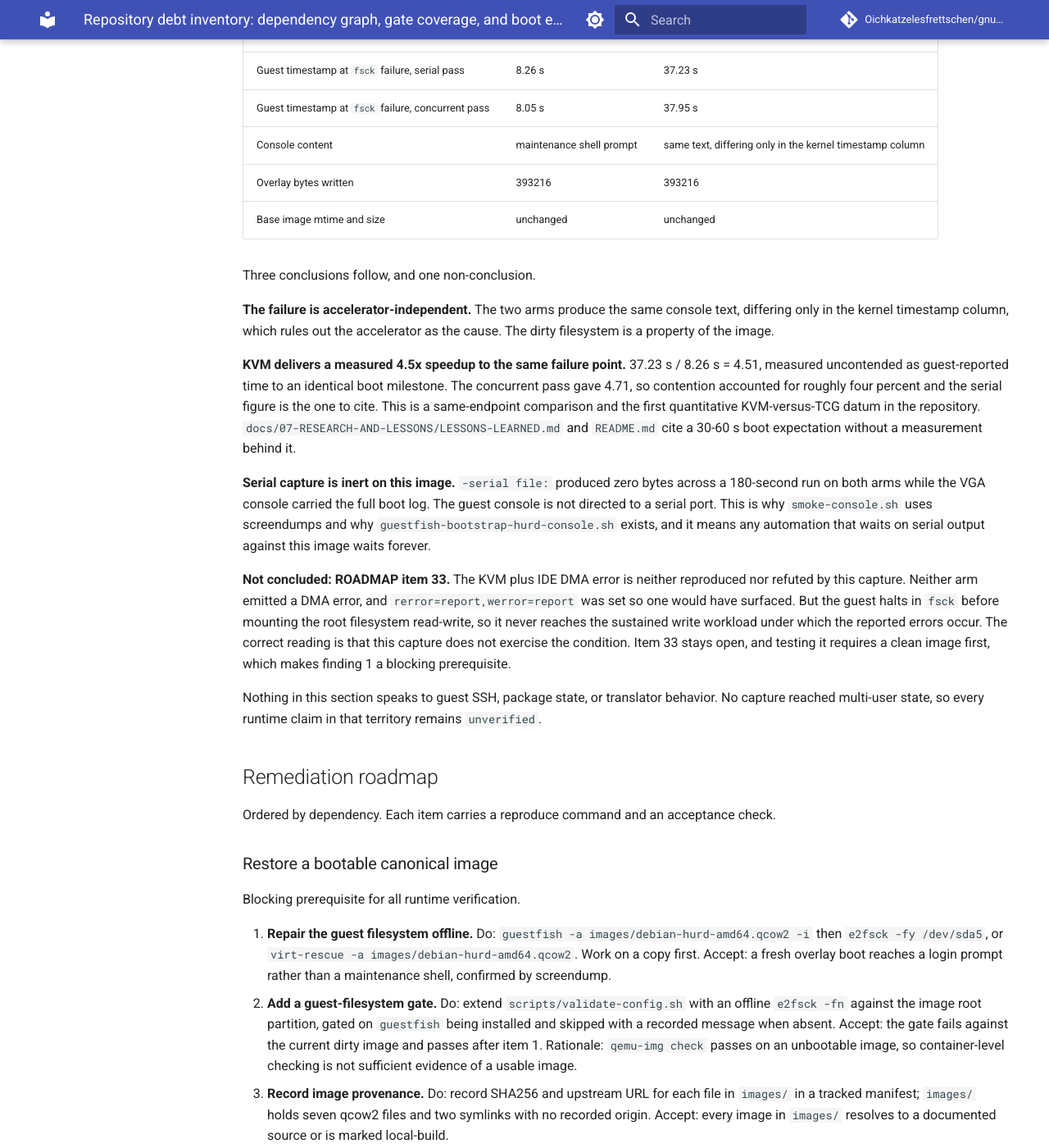
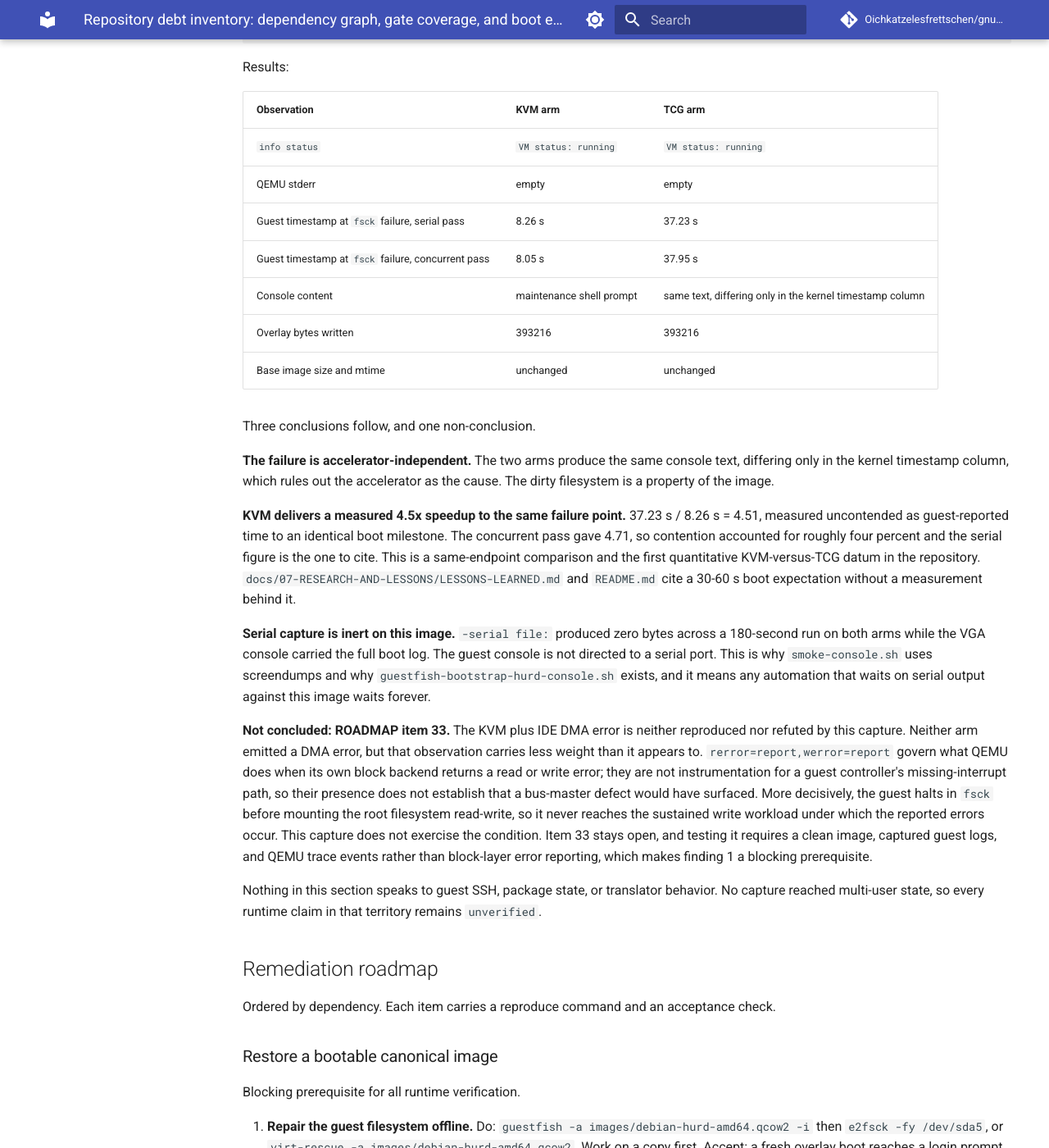
Before and after one commit to Oichkatzelesfrettschen/gnu-hurd-docker, an MkDocs documentation site: the page built from docs/audits/repo-debt-inventory-script-graph-boot-evidence.md, in a window 1280 px wide and 1400 px high, scrolled down 9170 px. Shown: the whole window at 82% size. Built offline with MkDocs 1.6.1 and Material for MkDocs 9.7.7, drawn with Linux system fonts in a browser that asks for light colours; comment, search, counter and statistics services are not loaded; the version menu is left out; some of the changed text lies outside the part shown.

Commit message:
docs: correct the audit's internal references and evidence language
Two statements claimed more than the observations support.

Unchanged size and mtime are evidence that no ordinary write occurred; they
do not establish byte identity, which would need a SHA-256 comparison this
pass did not run.  The overlay construction is what makes the base read-only,
and the text now rests on that rather than on stat output.

rerror and werror govern what QEMU does when its own block backend returns a
read or write error.  They are not instrumentation for a guest controller's
missing-interrupt path, so their presence does not establish that an IDE
bus-master defect would have surfaced.  The non-conclusion for item 33 stands
on the stronger ground it always had: the guest halts in fsck before mounting
root read-write and never reaches the workload in question.  Closing it needs
captured guest logs and QEMU trace events, not block-layer error reporting.

Internal references drifted during revision.  The shellcheck scope defect is
finding 5 rather than 4, Milestone 7 spans items 42-51 rather than 42-49, the
mkdocs items are present in the roadmap as 50 and 51 rather than absent, and
the closing limitations cited the contended 4.7x rather than the uncontended
4.51x selected for the body.  That figure is now labelled as guest-reported
elapsed time to a common pre-multi-user milestone, with the provenance a
durable measurement would need.

"Live shell scripts: 102" was not repository-wide: the audit itself records
share/ as a maintained guest-delivery surface.  The metric is renamed to the
host-control surface and share/ is counted separately, and roadmap item 48
names both orphan denominators rather than the raw graph count alone.

Assisted-by: Claude (Opus 5)

```diff
--- a/docs/audits/repo-debt-inventory-script-graph-boot-evidence.md
+++ b/docs/audits/repo-debt-inventory-script-graph-boot-evidence.md
@@ -103,7 +103,8 @@ Result: exit 1. The Pages deployment fails on every push touching `docs/**` or
 ### 5. The shellcheck gate inspects 28 percent of the shell surface
 
 `scripts/validate-config.sh` enumerates its shellcheck targets one literal path per line
-(29 invocations of `shellcheck -S error <path>`) against 102 live shell scripts. New scripts
+(29 invocations of `shellcheck -S error <path>`) against 102 host-control shell scripts,
+and against 106 once the four `share/` guest-delivery scripts are counted. New scripts
 are not covered until someone remembers to add a line. Entire tiers are unenumerated: all
 seven `scripts/test-phases/*.sh` and five of the seven `scripts/lib/*.sh`.
 
@@ -122,7 +123,8 @@ Commands and their results as of this audit.
 | Tracked files | 445 | `git ls-files \| wc -l` |
 | Markdown / shell / YAML / Python | 271 / 109 / 25 / 4 | `git ls-files \| sed 's/.*\.//' \| sort \| uniq -c` |
 | C or header files | 0 | `git ls-files '*.c' '*.h' \| wc -l` |
-| Live shell scripts (excluding archive) | 102 | `find scripts entrypoint.sh -name '*.sh' \| grep -v /archive/ \| wc -l` |
+| Host-control shell surface (`entrypoint.sh`, `scripts/`, excluding archive) | 102 | `find entrypoint.sh scripts -name '*.sh' -not -path '*/archive/*' \| wc -l` |
+| Guest-delivery shell surface (`share/`) | 4 | `find share -name '*.sh' \| wc -l` |
 | shellcheck errors | 0 | `shellcheck -f gcc $(...)` |
 | shellcheck warnings / notes | 15 / 78 | as above, grouped by severity |
 | yamllint errors / warnings | 1 / 1 | `yamllint -c .yamllint -f parsable compose*.yaml .github/ config/` |
@@ -345,8 +347,10 @@ robust against missing configuration; the documentation is the drifted surface.
 ## Boot evidence
 
 Two-arm instrumented capture, KVM and TCG, same image, same disk bus, same machine type.
-Base image untouched: each arm writes to a fresh qcow2 overlay whose backing file is the
-canonical image, verified by `stat` before and after.
+Each arm writes to a fresh qcow2 overlay whose backing file is the canonical image, so the
+base is read rather than written by construction. Size and mtime were unchanged before and
+after, which is evidence that no ordinary write occurred; establishing byte identity would
+need a SHA-256 comparison, which this pass did not run.
 
 The capture ran twice. The first pass started both arms concurrently, which co-schedules a
 CPU-bound TCG guest against a KVM guest and inflates the TCG figure by an unknown amount.
@@ -378,7 +382,7 @@ Results:
 | Guest timestamp at `fsck` failure, concurrent pass | 8.05 s | 37.95 s |
 | Console content | maintenance shell prompt | same text, differing only in the kernel timestamp column |
 | Overlay bytes written | 393216 | 393216 |
-| Base image mtime and size | unchanged | unchanged |
+| Base image size and mtime | unchanged | unchanged |
 
 Three conclusions follow, and one non-conclusion.
 
@@ -400,12 +404,15 @@ why `guestfish-bootstrap-hurd-console.sh` exists, and it means any automation th
 serial output against this image waits forever.
 
 **Not concluded: ROADMAP item 33.** The KVM plus IDE DMA error is neither reproduced nor
-refuted by this capture. Neither arm emitted a DMA error, and `rerror=report,werror=report`
-was set so one would have surfaced. But the guest halts in `fsck` before mounting the root
-filesystem read-write, so it never reaches the sustained write workload under which the
-reported errors occur. The correct reading is that this capture does not exercise the
-condition. Item 33 stays open, and testing it requires a clean image first, which makes
-finding 1 a blocking prerequisite.
+refuted by this capture. Neither arm emitted a DMA error, but that observation carries less
+weight than it appears to. `rerror=report,werror=report` govern what QEMU does when its own
+block backend returns a read or write error; they are not instrumentation for a guest
+controller's missing-interrupt path, so their presence does not establish that a bus-master
+defect would have surfaced. More decisively, the guest halts in `fsck` before mounting the
+root filesystem read-write, so it never reaches the sustained write workload under which the
+reported errors occur. This capture does not exercise the condition. Item 33 stays open, and
+testing it requires a clean image, captured guest logs, and QEMU trace events rather than
+block-layer error reporting, which makes finding 1 a blocking prerequisite.
 
 Nothing in this section speaks to guest SSH, package state, or translator behavior. No
 capture reached multi-user state, so every runtime claim in that territory remains
@@ -558,10 +565,11 @@ traceability rather than as pending work:
 - Item 17 no longer reads "`docker compose` vs `docker compose`"; it names v2 against
   `podman-compose` and records the zero-live-v1-invocation measurement.
 - Items 33 and 34 are annotated as blocked on the image repair, with the reason stated.
-- Milestone 5b (items 35-38, bootable image integrity) and Milestone 7 (items 42-49, gate
-  coverage and reference integrity) are added, carrying the findings above.
+- Milestone 5b (items 35-38, bootable image integrity) and Milestone 7 (items 42-51, gate
+  coverage and reference integrity, including the mkdocs nav work as 50 and 51) are added,
+  carrying the findings above.
 
-The `mkdocs` items 21 and 22 in this section are not yet reflected in ROADMAP.md.
+The `mkdocs` items 21 and 22 in this section correspond to ROADMAP items 50 and 51.
 
 ## What this audit does not establish
 
@@ -574,5 +582,7 @@ Stated plainly so that no downstream reader mistakes static findings for runtime
 - The GitHub Actions findings are read from workflow source, not from observed runs. The
   `exit 1` in `release-artifacts.yml` is proven by reading the gate and confirming the file
   is absent; it is not proven by a failed run log.
-- The 4.7x KVM speedup measures time to a `fsck` failure, not time to a usable system. It is
-  a valid same-endpoint comparison and not a boot-time benchmark.
+- The 4.51x KVM figure is guest-reported elapsed time to a common pre-multi-user failure
+  milestone, not time to a usable system and not a boot-time benchmark. Durable provenance
+  for it would need the host CPU and kernel, QEMU version, image SHA-256, and the retained
+  console artifacts, none of which this pass recorded.
```
Also changed, not shown: other parts of docs/audits/repo-debt-inventory-script-graph-boot-evidence.md (+1 -1 lines), ROADMAP.md (+1 -1 lines).
